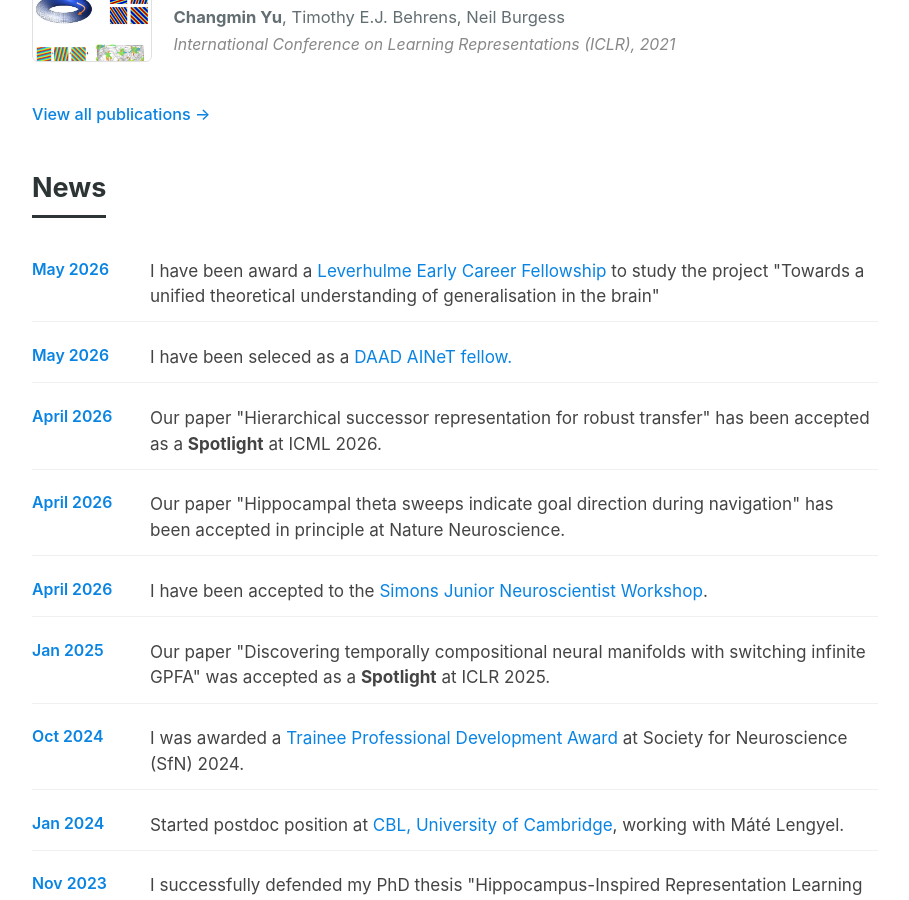
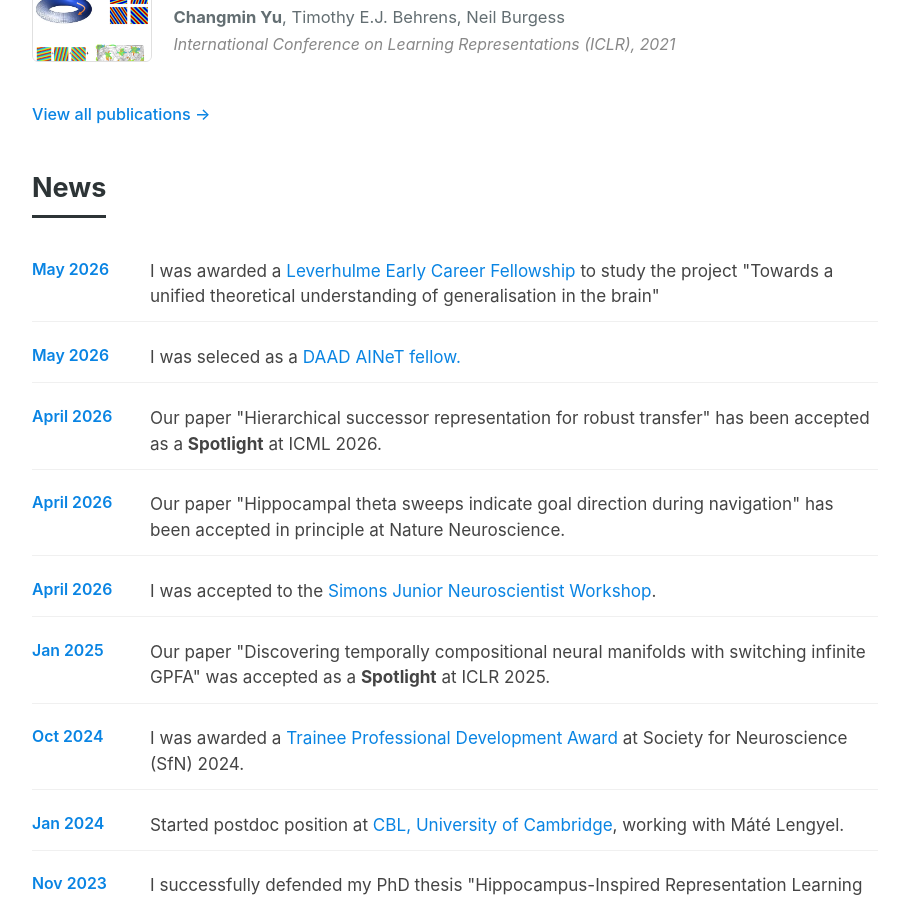
Before and after one commit to changmin-yu/changmin-yu.github.io, a Jekyll site: the page built from _pages/about.md, in a window 1280 px wide and 900 px high, scrolled down 1819 px. Shown: the whole window, without its empty margins (185-1094 px from the left). Built offline with Jekyll 4.4.1, drawn with Linux system fonts in a browser that asks for light colours.

Commit message:
minor updates

```diff
--- a/_pages/about.md
+++ b/_pages/about.md
@@ -118,11 +118,11 @@ redirect_from:
   <ul class="news-list">
   <li class="news-item">
       <span class="news-date">May 2026</span>
-      <span class="news-text">I have been award a <a href="https://www.leverhulme.ac.uk/early-career-fellowships">Leverhulme Early Career Fellowship</a> to study the project "Towards a unified theoretical understanding of generalisation in the brain"</span>
+      <span class="news-text">I was awarded a <a href="https://www.leverhulme.ac.uk/early-career-fellowships">Leverhulme Early Career Fellowship</a> to study the project "Towards a unified theoretical understanding of generalisation in the brain"</span>
     </li>
   <li class="news-item">
       <span class="news-date">May 2026</span>
-      <span class="news-text">I have been seleced as a <a href="https://www.daad.de/en/the-daad/postdocnet/fellows/fellows/">DAAD AINeT fellow.</a></span>
+      <span class="news-text">I was seleced as a <a href="https://www.daad.de/en/the-daad/postdocnet/fellows/fellows/">DAAD AINeT fellow.</a></span>
     </li>
   <li class="news-item">
       <span class="news-date">April 2026</span>
@@ -134,7 +134,7 @@ redirect_from:
     </li>
     <li class="news-item">
       <span class="news-date">April 2026</span>
-      <span class="news-text">I have been accepted to the <a href="https://www.simonsfoundation.org/event/jrworkshop2026/">Simons Junior Neuroscientist Workshop</a>.</span>
+      <span class="news-text">I was accepted to the <a href="https://www.simonsfoundation.org/event/jrworkshop2026/">Simons Junior Neuroscientist Workshop</a>.</span>
     </li>
     <li class="news-item">
       <span class="news-date">Jan 2025</span>
```
